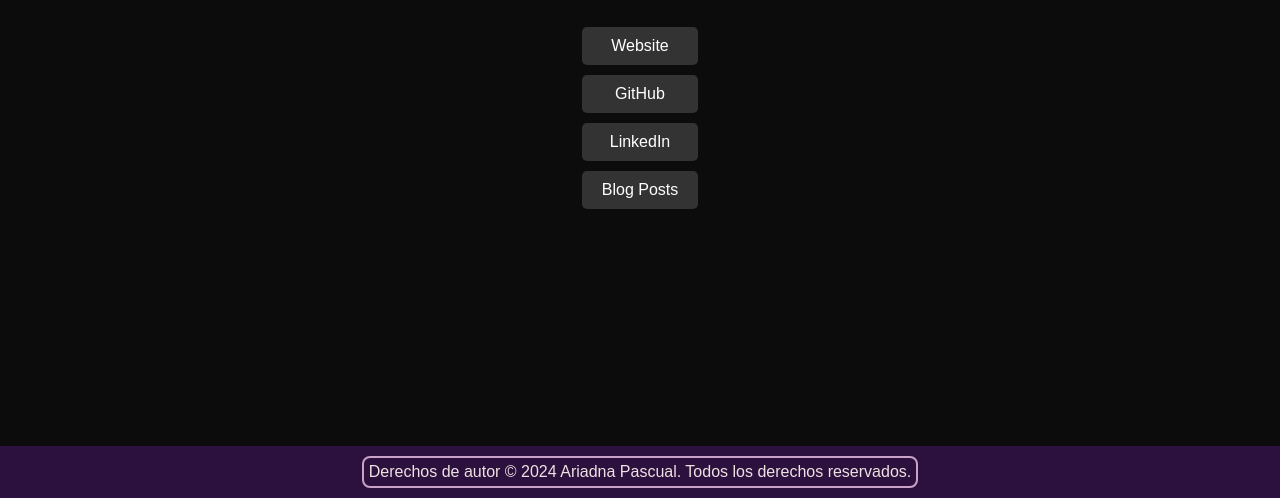
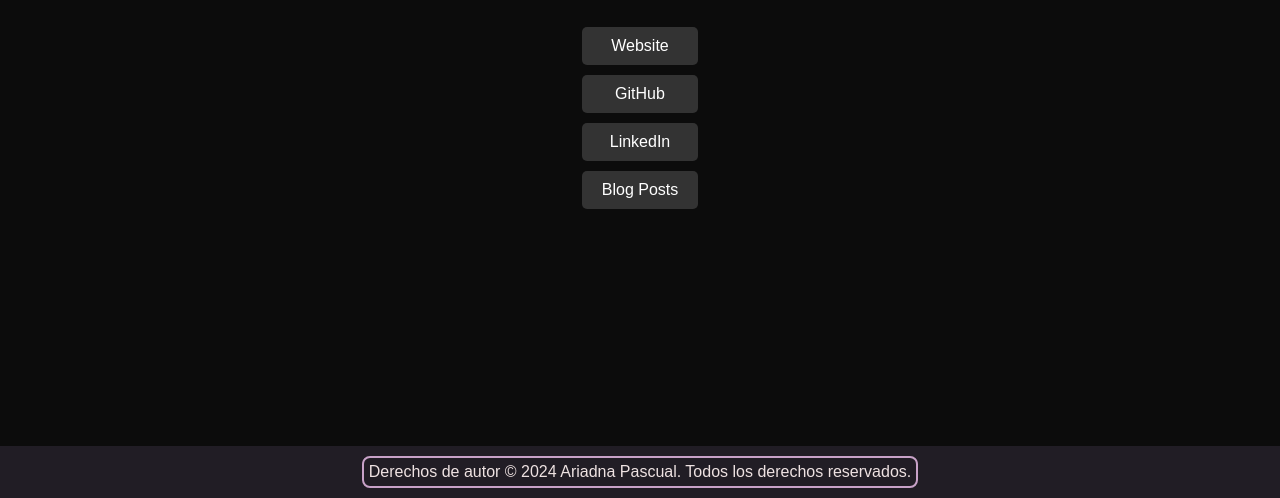
Before and after one commit to Ariadnaa20/Ariadnaa20.github.io, a plain HTML site: page index.html in a window 1280 px wide. Shown: the part 302-800 px from the top of the page. Drawn offline with Linux system fonts and the light colour scheme.

Commit message:
links ariadna

```diff
--- a/index.css
+++ b/index.css
@@ -67,7 +67,7 @@ nav ul li a:hover {
 
 footer {
   width: 100%;
-  background-color: #2c103d; /* Tu color de fondo específico */
+  background-color: #211d25; /* Tu color de fondo específico */
   color: rgb(238, 226, 226); /* Color de texto que contraste con el fondo */
   text-align: center;
   padding: 10px 0; /* Espaciado interno superior e inferior */
@@ -75,7 +75,6 @@ footer {
   bottom: 0; /* Colocado en la parte inferior de la página */
   left: 0; /* Alineado a la izquierda de la página */
 }
-
 footer p {
   margin: 0; /* Elimina cualquier margen por defecto del párrafo */
 }
```
